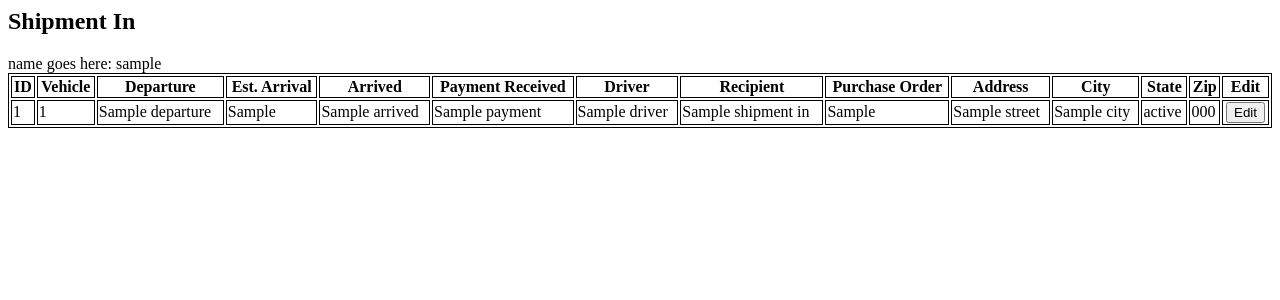
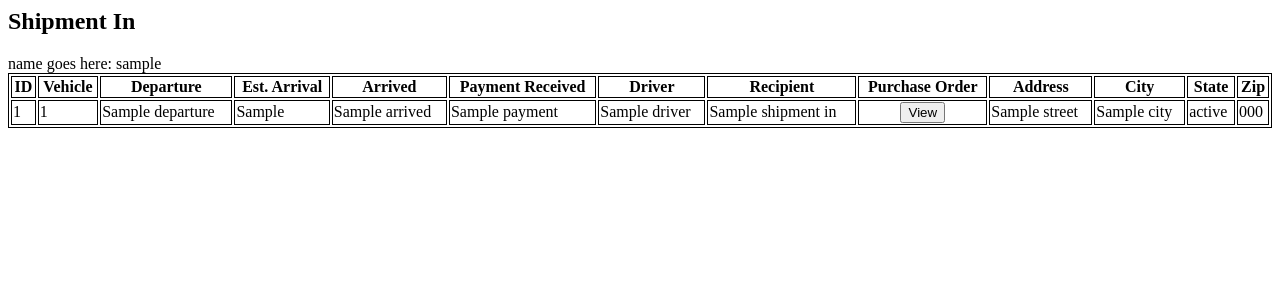
Before and after one commit to StephenP-AL/CS499-group-7, a Django app: template src/seven/truckr/templates/truckr/shipmentsIn.html in a window 1280 px wide. Shown: the top 300 px of the page. Run offline with Django 3.2, Linux system fonts and the light colour scheme; the template is opened without the code that fills it: most values are stand-ins (such as "Sample title", 1, 10 or a date in 2020).

Commit message:
Link shipment in to purchase order

```diff
--- a/src/seven/truckr/templates/truckr/shipmentsIn.html
+++ b/src/seven/truckr/templates/truckr/shipmentsIn.html
@@ -20,7 +20,6 @@ name goes here:	{{username}}
 		<th>City</th>
 		<th>State</th>
 		<th>Zip</th>
-		<th>Edit</th>
        	</tr>
 {% if lst %}
 	{% for shipmentIn in lst %}
@@ -33,12 +32,11 @@ name goes here:	{{username}}
 		<td>{{shipmentIn.payment}}</td>
 		<td>{{shipmentIn.driver}}</td>
 		<td>{{shipmentIn.clientName}}</td>
-		<td>{{shipmentIn.purchaseOrder}}</td>
+		<td style = text-align:center> <button type = "button" onclick="window.location.href='/purchaseOrders/{{shipmentIn.purchaseOrder}}/';">View</button> </td>
 		<td>{{shipmentIn.street}}</td>
 		<td>{{shipmentIn.city}}</td>
 		<td>{{shipmentIn.state}}</td>
 		<td>{{shipmentIn.zipcode}}</td>
-		<td style = text-align:center><button type="button" onclick="window.location.href='/employee/{{shipmentIn.shipID}}/';">Edit</button></td>
 	</tr>
 	{% endfor %}
 {% else %}
```
Also changed, not shown: src/seven/db.sqlite3.
